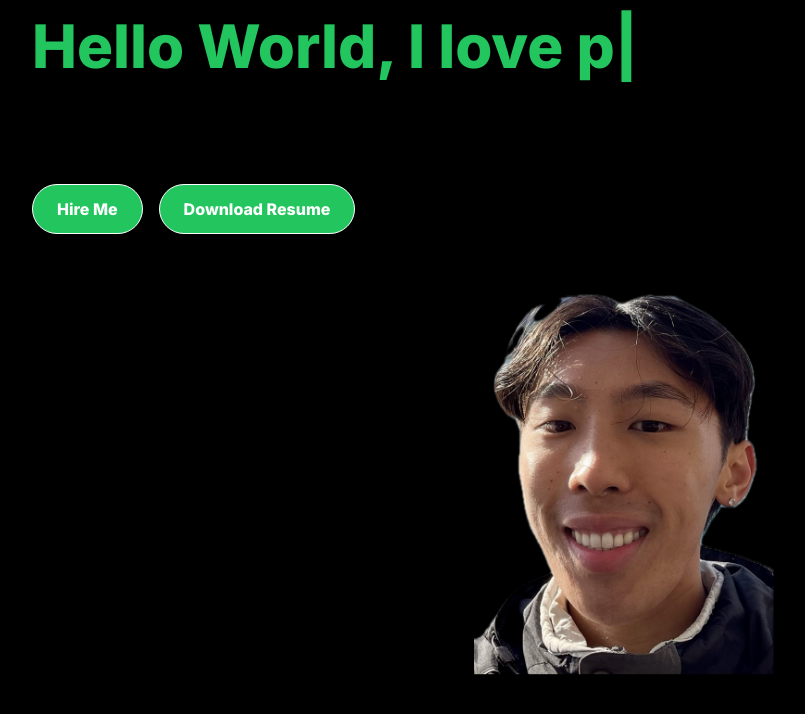
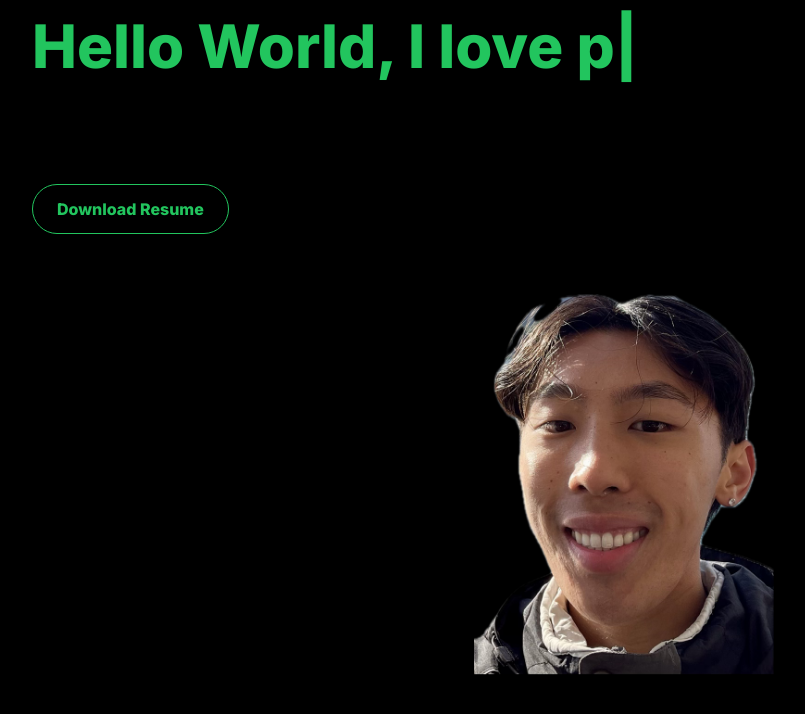
Before and after one commit to randyydoo/web_app, a Next.js app: page / in a window 1280 px wide. Shown: the top 714 px of the page, without its empty margins (16-821 px from the left). Built offline with nearby package versions, Linux system fonts and the light colour scheme.

Commit message:
changed button ui

```diff
--- a/app/components/Bio.jsx
+++ b/app/components/Bio.jsx
@@ -34,10 +34,7 @@ const bio = () => {
                         problem solving, AI/ML, and web development.
                     </p>
                     <div>
-                        <button className="px-6 py-3 w-full sm:w-fit rounded-full mr-4 bg-green-500 hover:text-green-500 hover:bg-black hover:border-green-500 text-white border border-white font-extrabold mt-3">
-                            Hire Me
-                        </button>
-                        <button className="px-6 py-3 w-full sm:w-fit rounded-full mr-4 bg-green-500  hover:text-green-500 hover:bg-black hover:border-green-500 text-white border border-white font-extrabold mt-3">
+                        <button className="px-6 py-3 w-full sm:w-fit rounded-full mr-4 bg-black  hover:text-slate-300 hover:bg-black hover:white hover:border-slate-300 text-green-500 border border-green-500 font-extrabold mt-3">
                             Download Resume
                         </button>
                     </div>
```
